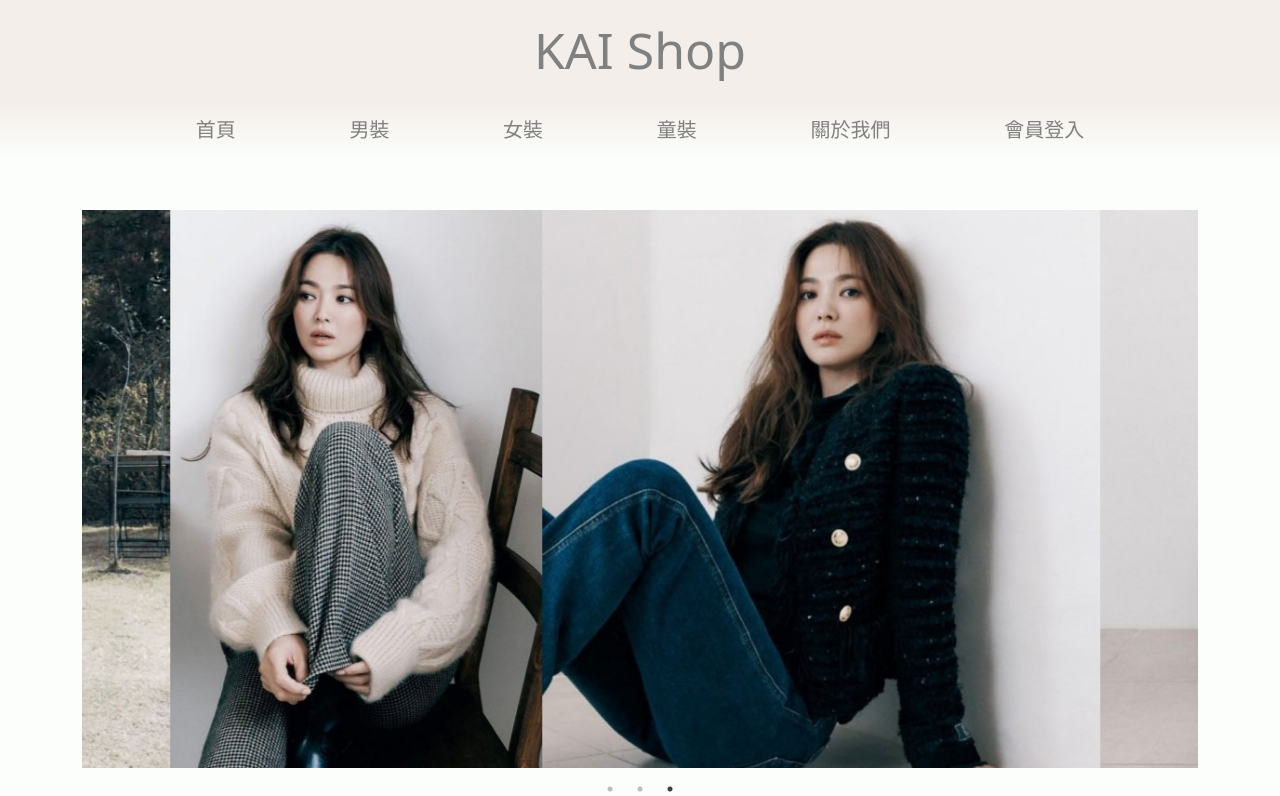
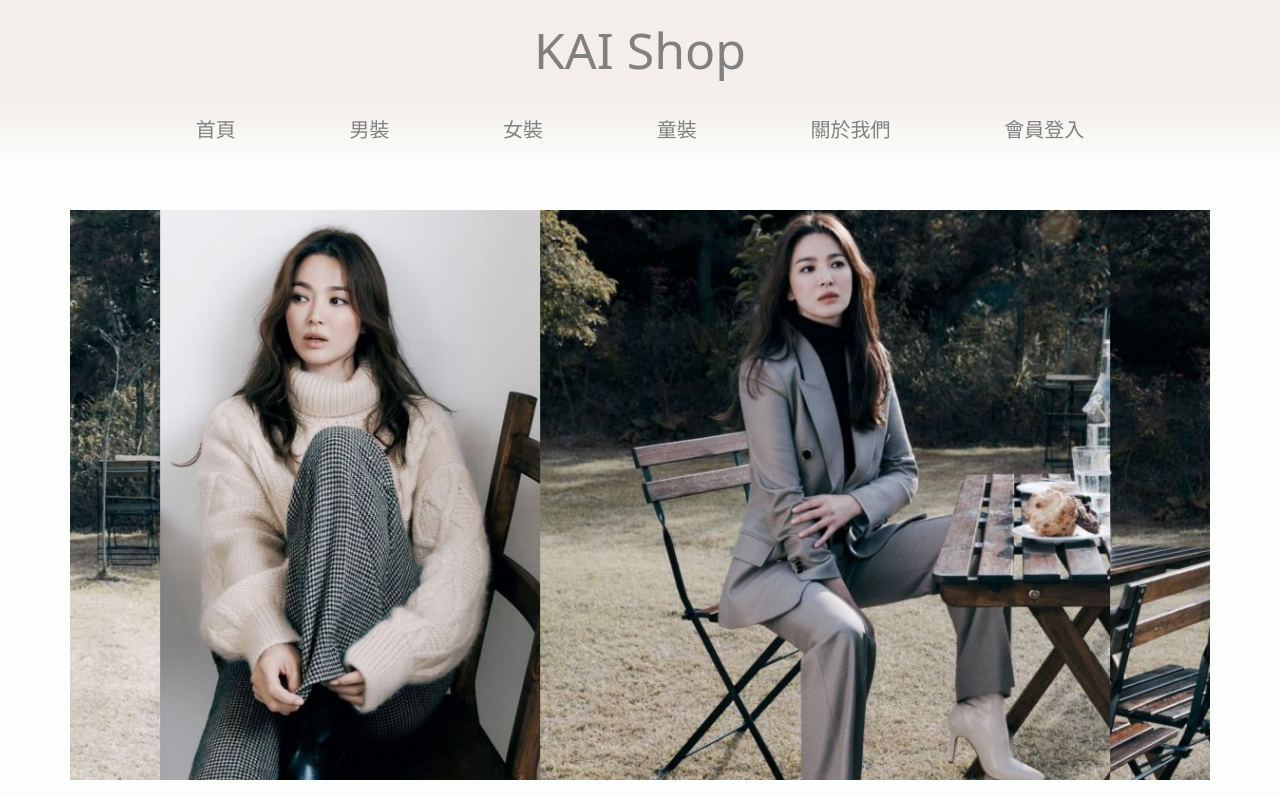
Before and after one commit to kai30502/kai-shop, a React (Vite) app in the folder my-react/: page / in a window 1280 px wide. Shown: the top 796 px of the page. Built offline with nearby package versions, Linux system fonts and the light colour scheme.

Commit message:
調整首頁廣告及照片

```diff
--- a/my-react/src/AdSlider.jsx
+++ b/my-react/src/AdSlider.jsx
@@ -15,9 +15,9 @@
 
   return (
     <Slider {...settings}>
-      <div><img src="/ad_1.jpg" alt="ad1" /></div>
-      <div><img src="/ad_2.jpg" alt="ad2" /></div>
-      <div><img src="/ad_3.jpg" alt="ad3" /></div>
+      <div><img src="/ad_1.jpg" alt="ad1" style={{margin : '0 auto'}}/></div>
+      <div><img src="/ad_2.jpg" alt="ad2" style={{margin : '0 auto'}}/></div>
+      <div><img src="/ad_3.jpg" alt="ad3" style={{margin : '0 auto'}}/></div>
     </Slider>
   );
 }
--- a/my-react/src/pages/Home.jsx
+++ b/my-react/src/pages/Home.jsx
@@ -5,7 +5,7 @@
 function Home() {
 
   return (
-    <div className='container text-center'>
+    <div className='container text-center p-0'>
       <div className={styles.ad}>
         <AdSlider />
       </div>
```
Also changed, not shown: my-react/public/ad_2.jpg, my-react/public/ad_3.jpg.
